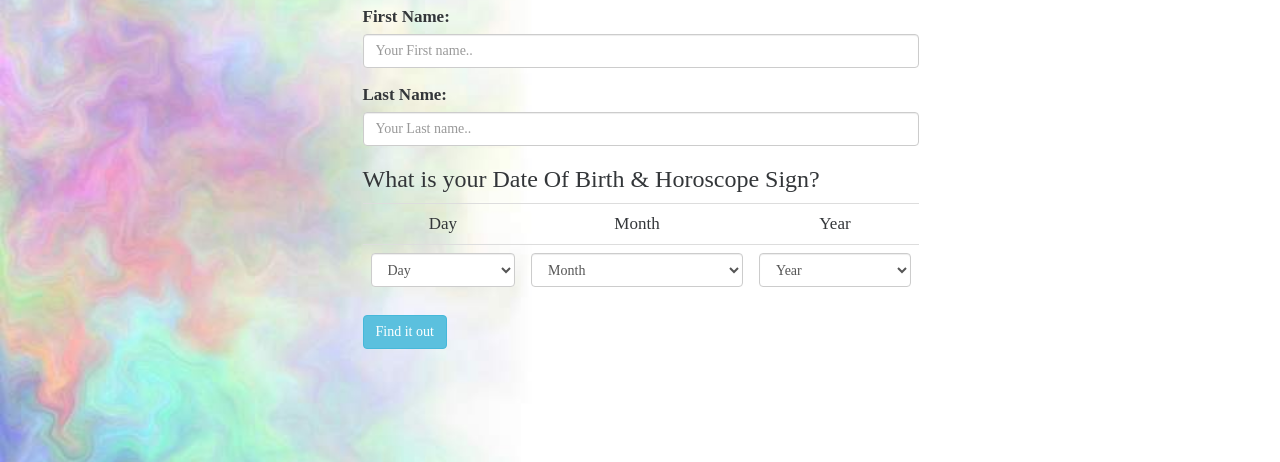
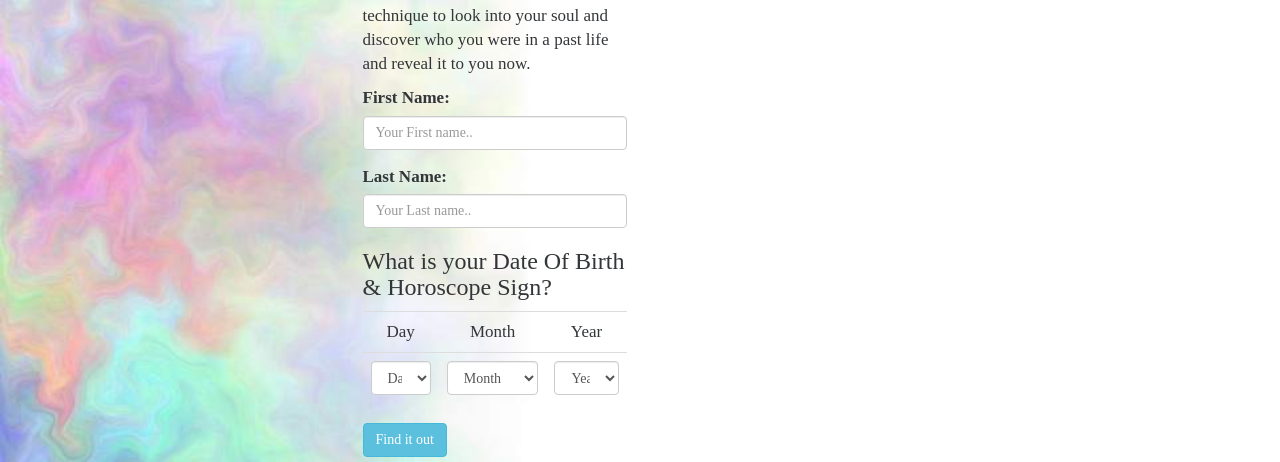
Before and after one commit to Kishan-Kalburgi/A02KalburgiSrinivas, a plain HTML site: page KnowYourPast.html in a window 1280 px wide. Shown: the part 213-675 px from the top of the page. Drawn offline with Linux system fonts and the light colour scheme; files whose address does not match are found by name.

Commit message:
update know your page
update know your page

```diff
--- a/KnowYourPast.html
+++ b/KnowYourPast.html
@@ -40,7 +40,7 @@
     <div class="container-fluid">
         <div class="container ">
             <div class="row">
-                <div class="f-form col-xs-9 col-xs-offset-3">
+                <div class="f-form col-xs-12 col-sm-6 col-sm-offset-3">
                     <h2>Who were you in a past life?</h2>
                     <p>This program is based purely on a lighter non-invasive, non-hypnotic technique to look into your soul
                         and discover who you were in a past life and reveal it to you now. </p>
```
